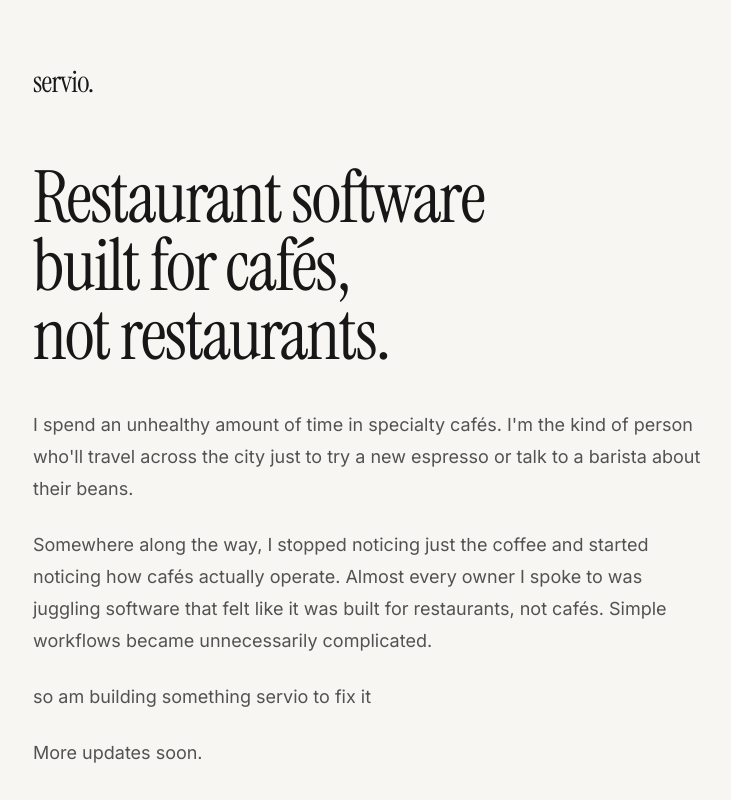
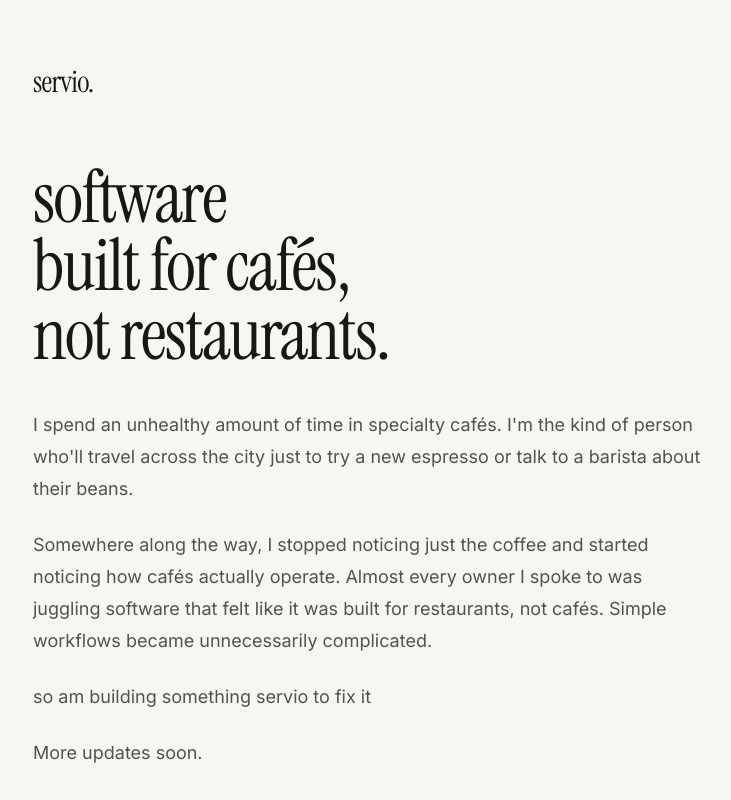
Before and after one commit to zuolabx/servio-site, a Next.js app: page / in a window 1280 px wide. Shown: the top 800 px of the page, without its empty margins (143-874 px from the left). Built offline with nearby package versions, Linux system fonts and the light colour scheme.

Commit message:
fix(landing): shorten hero headline

```diff
--- a/src/app/page.tsx
+++ b/src/app/page.tsx
@@ -25,7 +25,7 @@ export default function ServioLanding() {
         {/* Hero */}
         <section className="space-y-10">
           <h1 className="instrument max-w-4xl text-5xl leading-[0.95] tracking-tight text-neutral-900 md:text-7xl">
-            Restaurant software
+            software
             <br />
             built for cafés,
             <br />
```
